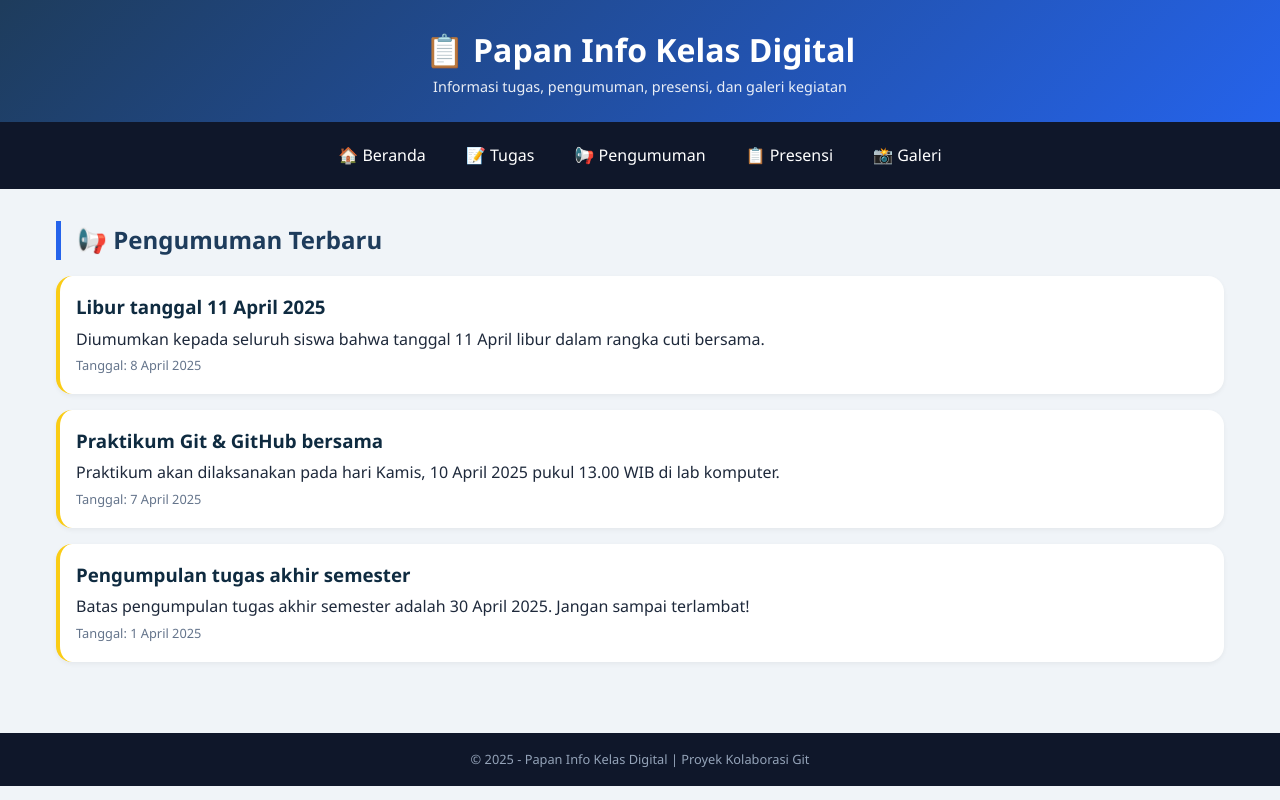
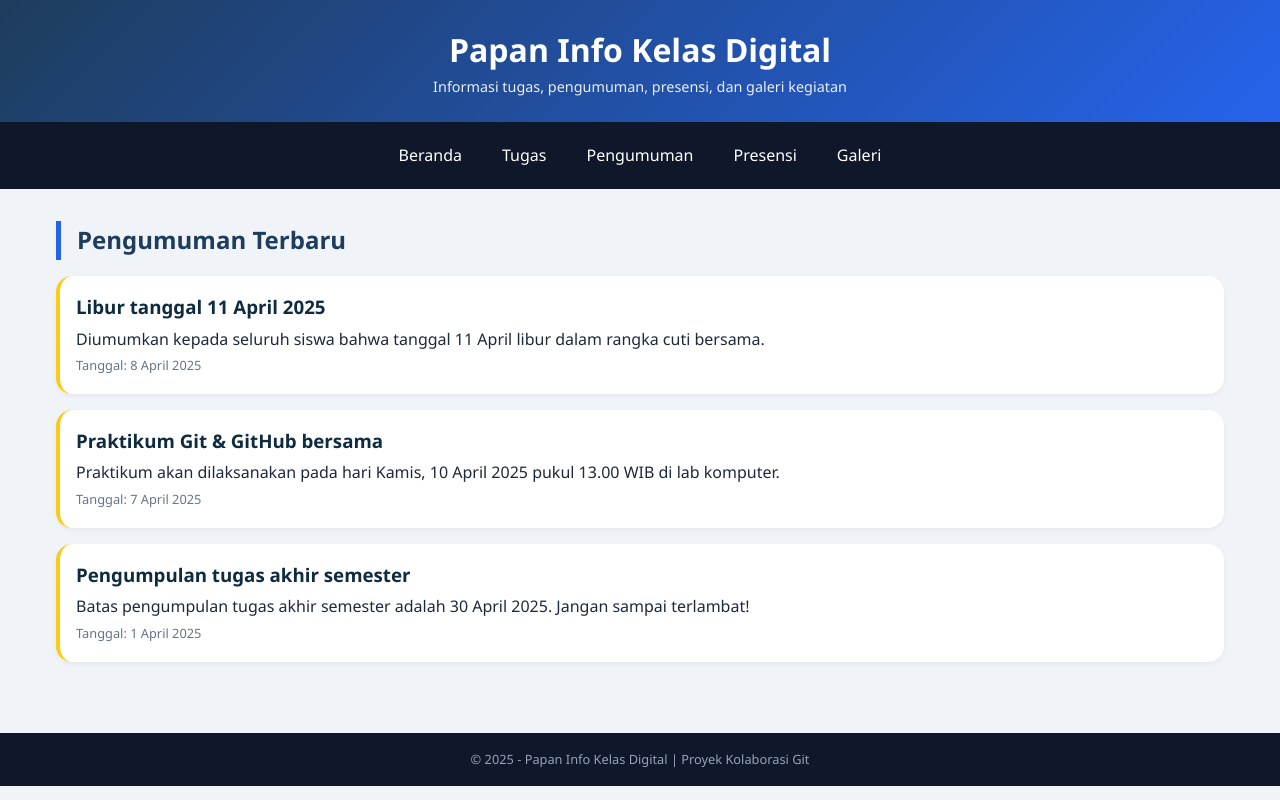
Before and after one commit to ThierryAkmal/Tim-Tian-Konglomerat, a plain HTML site: page pengumuman.html in a window 1280 px wide. Drawn offline with Linux system fonts and the light colour scheme.

Commit message:
Update pengumuman.html

```diff
--- a/pengumuman.html
+++ b/pengumuman.html
@@ -8,18 +8,18 @@
 </head>
 <body>
     <header>
-        <h1>📋 Papan Info Kelas Digital</h1>
+        <h1>Papan Info Kelas Digital</h1>
         <p>Informasi tugas, pengumuman, presensi, dan galeri kegiatan</p>
     </header>
     <nav>
-        <a href="index.html">🏠 Beranda</a>
-        <a href="tugas.html">📝 Tugas</a>
-        <a href="pengumuman.html">📢 Pengumuman</a>
-        <a href="presensi.html">📋 Presensi</a>
-        <a href="galeri.html">📸 Galeri</a>
+        <a href="index.html">Beranda</a>
+        <a href="tugas.html">Tugas</a>
+        <a href="pengumuman.html">Pengumuman</a>
+        <a href="presensi.html">Presensi</a>
+        <a href="galeri.html">Galeri</a>
     </nav>
     <main>
-        <h2>📢 Pengumuman Terbaru</h2>
+        <h2>Pengumuman Terbaru</h2>
         <div class="announcement">
             <h3>Libur tanggal 11 April 2025</h3>
             <p>Diumumkan kepada seluruh siswa bahwa tanggal 11 April libur dalam rangka cuti bersama.</p>
```
